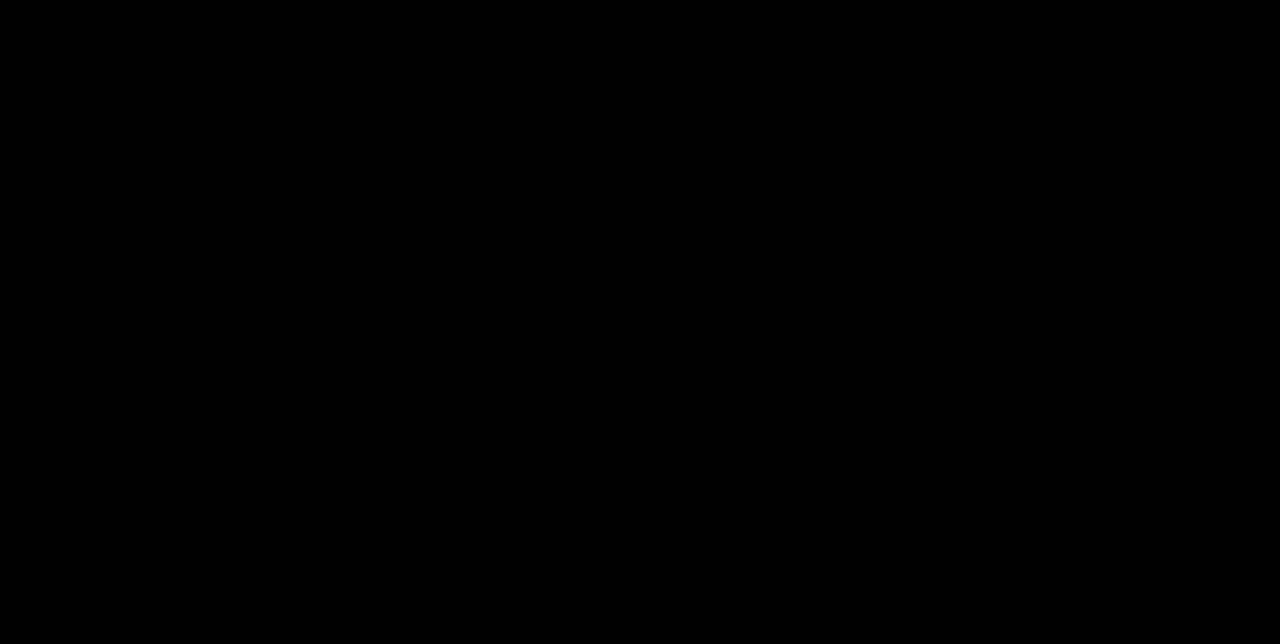
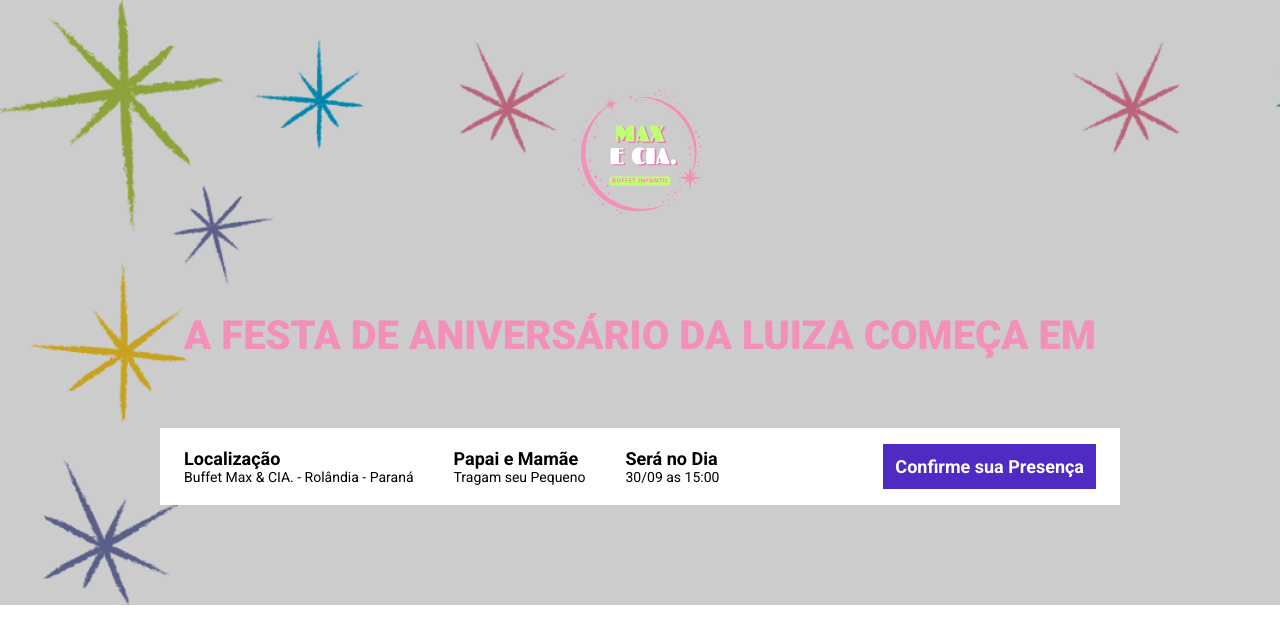
Before and after one commit to maxh33/b-day, a website built with Parcel: page src/index.html in a window 1280 px wide. Built offline with nearby package versions, Linux system fonts and the light colour scheme; files whose address does not match are found by name.

Commit message:
feat hero

```diff
--- a/src/index.html
+++ b/src/index.html
@@ -3,12 +3,41 @@
 <head>
     <meta charset="UTF-8">
     <meta name="viewport" content="width=device-width, initial-scale=1.0">
-    <title>Document</title>
+    <title>Luiza Birthday</title>
+    <link rel="preconnect" href="https://fonts.googleapis.com">
+    <link rel="preconnect" href="https://fonts.gstatic.com" crossorigin>
+    <link href="https://fonts.googleapis.com/css2?family=Roboto:wght@400;700;900&display=swap" rel="stylesheet">
+    <link rel="stylesheet" href="styles/main.scss">
     <link rel="stylesheet" href="styles/main.scss">
 </head>
 <body>
-    <h1>Ola</h1>
-    <img src="./images/backend.png" alt="">
+    <header class="hero">
+        <div class="container">
+            <img class="hero__logo" src="./images/LogotipoMaxBuffet.svg" alt="">
+            <p class="hero__text">
+                A festa de aniversário da Luiza começa em <span id="contador"></span>
+            </p>
+            <div class="infos-bar">
+                <ul class="infos-bar__infos">
+                    <li class="infos-bar__infos__item">
+                        <b>Localização</b>
+                        Buffet Max & CIA. - Rolândia - Paraná
+                    </li>
+                    <li class="infos-bar__infos__item">
+                        <b>Papai e Mamãe</b>
+                        Tragam seu Pequeno
+                    </li>
+                    <li class="infos-bar__infos__item">
+                        <b>Será no Dia</b>
+                        30/09 as 15:00
+                    </li>
+                </ul>
+            <a href="#" class="button button--primary">
+                Confirme sua Presença
+            </a>
+            </div>
+        </div>
+    </header>
     <script src="scripts/main.js"></script>
 </body>
 </html>
--- /dev/null
+++ b/src/styles/_hero.scss
@@ -0,0 +1,58 @@
+@use 'variables';
+
+.hero {
+    padding-bottom: 100px;
+    padding-top: 64px;
+    background-image: url(../images/fundo1.png);
+    background-size: cover;
+    background-repeat: no-repeat;
+    position: relative;
+
+    .container {
+        position: relative;
+    }
+
+    &::before {
+        position: absolute;
+        top: 0;
+        left: 0;
+        height: 100%;
+        width: 100%;
+        background-color: variables.$secondaryTextColor;
+        content: '';
+        opacity: .2;
+    }
+
+    &__text {
+        margin-top: 64px;
+        margin-bottom: 64px;
+        font-size: 40px;
+        line-height: 56px;
+        font-weight: 800;
+        text-align: center;
+        text-transform: uppercase;
+        color: variables.$heroTextColor;
+    }
+
+    &__logo {
+        margin: 0 auto;
+        height: 180px;
+        display: block;
+    }
+
+
+    @media (max-width: 640px) {
+        padding: 40px 0;
+
+        &__logo {
+            height: 100px;
+        }
+
+        &__text {
+            font-size: 22px;
+            line-height: 24px;
+            margin: 24px 0;
+        }
+
+    }
+}
--- /dev/null
+++ b/src/styles/_variables.scss
@@ -0,0 +1,9 @@
+$heroTextColor: #f290b9;
+$textColor: #fff;
+$secondaryTextColor: #000;
+
+$blue1: #2281c5;
+$blue2: #442bdb;
+$pink: #802289;
+$yellow: #d1a128;
+$purple: #4F2AC3;
--- /dev/null
+++ b/src/styles/components/_infos_bar.scss
@@ -0,0 +1,43 @@
+@use '../variables';
+
+.infos-bar {
+    padding: 16px 24px;
+    background-color: variables.$textColor;
+    display: flex;
+    justify-content: space-between;
+    align-items: center;
+
+    &__infos {
+        display: flex;
+        gap: 40px;
+
+        &__item {
+            font-size: 14px;
+            color: variables.$secondaryTextColor;
+
+            b {
+                color: variables.$secondaryTextColor;;
+                font-size: 18px;
+                display: block;
+            }
+        }
+    }
+
+    @media (max-width: 640px) {
+        display: block;
+
+        &__infos {
+            display: block;
+
+            &__item {
+                margin-bottom: 24px;
+            }
+        }
+    }
+
+    @media (min-width: 641px) and (max-width: 1024px) {
+        &__infos {
+            gap: 16px;
+            }
+        }
+    }
--- /dev/null
+++ b/src/styles/components/buttons.scss
@@ -0,0 +1,40 @@
+@use '../variables';
+
+.button {
+    padding: 12px;
+    font-size: 18px;
+    font-weight: bold;
+    text-decoration: none;
+    text-align: center;
+    white-space: nowrap;
+
+    &--primary {
+        background-color: variables.$purple;
+        color: variables.$textColor;
+        border: none;
+        cursor: pointer;
+        transition: all 2.5s;
+
+        &:hover {
+            background-color: #4924ad;
+            transform: scale(1.15);
+        }
+    }
+
+    @media (max-width: 640px) {
+        display: block;
+        width: 100%;
+    }
+
+    @media (min-width: 641px) and (max-width: 1023px) {
+        display: flex;
+        align-items: center;
+    }
+
+    @media (min-width: 1024px) and (max-width: 1366px) {
+        &--prog {
+            width: 50%;
+            margin-bottom: 32px;
+        }
+    }
+}
--- a/src/styles/main.scss
+++ b/src/styles/main.scss
@@ -1,6 +1,27 @@
-body {
-    background-color: #000000;
-    font-family: 'Roboto', sans-serif;
+@use '_hero';
+@use 'components/infos_bar';
+@use 'components/buttons';
+@use 'variables';
+
+* {
     margin: 0;
     padding: 0;
+    box-sizing: border-box;
+    font-family: Roboto, sans-serif;
+    color: variables.$textColor;
+    list-style: none;
 }
+
+.container {
+    max-width: 960px;
+    width: 100%;
+    margin: 0 auto;
+
+    @media (max-width: 640px) {
+        max-width: 80%;
+    }
+
+    @media (max-width: 1024px) {
+        max-width: 90%;
+    }
+}
```
Also changed, not shown: src/images/fundo.png (deleted).
